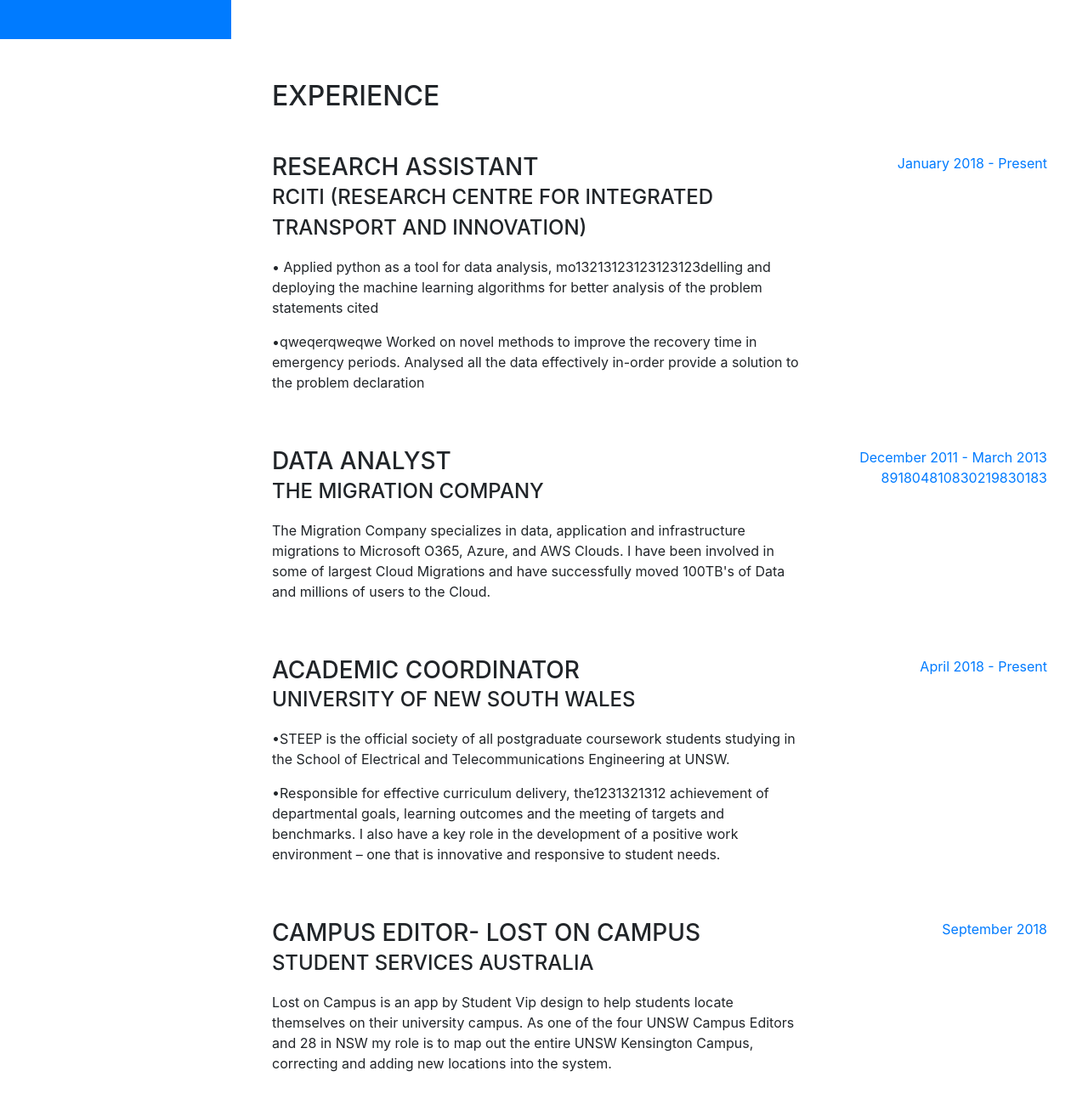
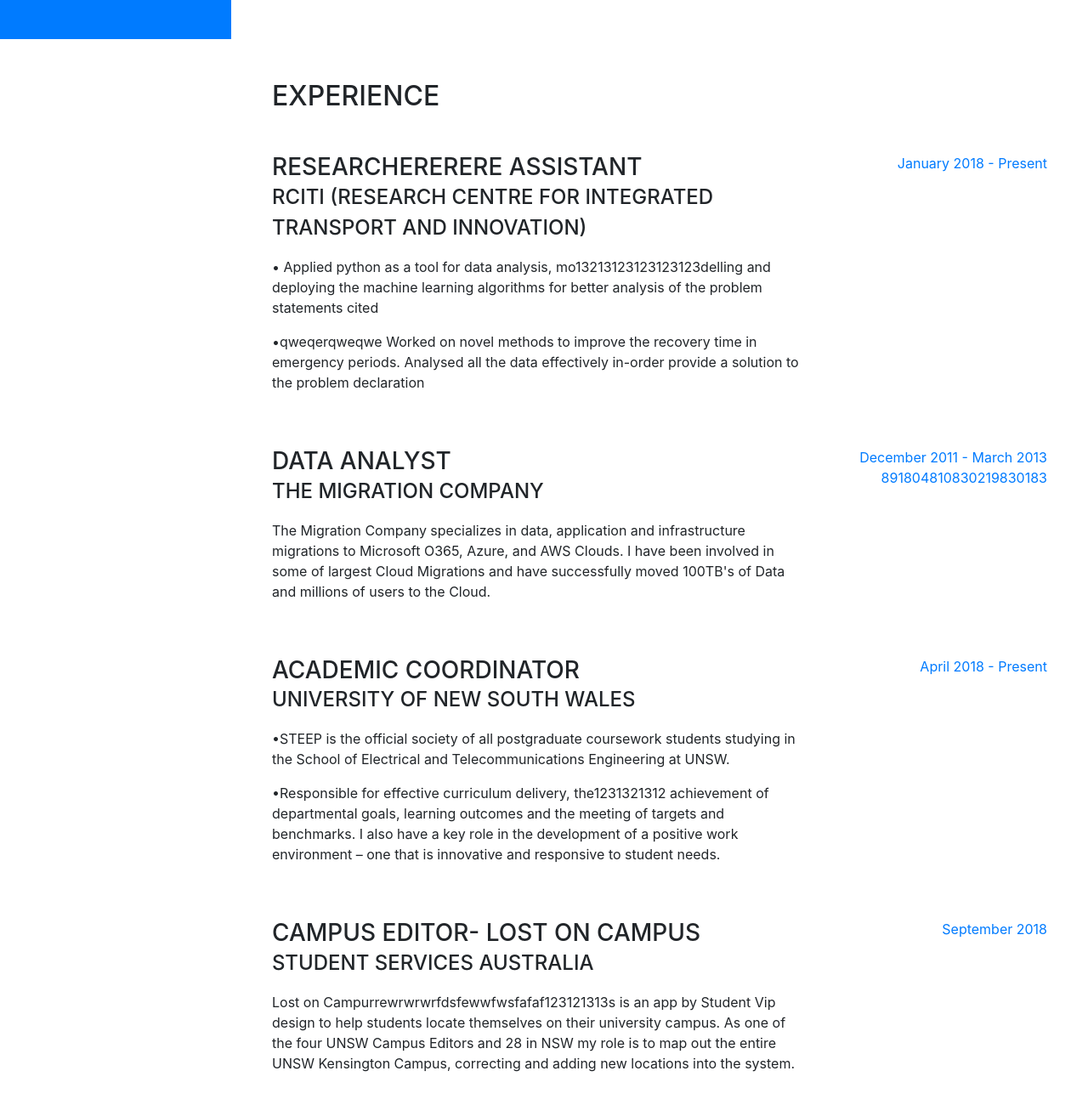
Before and after one commit to VikranthSubramanian/VikranthSubramanian.github.io, a website with bundled scripts: page index.html in a window 1280 px wide. Shown: the part 754-2054 px from the top of the page at 85% size. Built offline with nearby package versions, Linux system fonts and the light colour scheme; a web font is replaced by a local one.

Commit message:
Update index.html

```diff
--- a/index.html
+++ b/index.html
@@ -89,7 +89,7 @@
 
           <div class="resume-item d-flex flex-column flex-md-row mb-5">
             <div class="resume-content mr-auto">
-              <h3 class="mb-0">Research Assistant</h3>
+              <h3 class="mb-0">Researchererere Assistant</h3>
               <div class="subheading mb-3">rCITI (Research Centre for Integrated Transport and Innovation)</div>
               <p>• Applied python as a tool for data analysis, mo13213123123123123delling and deploying the machine learning algorithms for better analysis of the problem statements cited</p>
               <p>•qweqerqweqwe Worked on novel methods to improve the recovery time in emergency periods. Analysed all the data effectively in-order provide a solution to the problem declaration</p>
@@ -129,7 +129,7 @@
             <div class="resume-content mr-auto">
               <h3 class="mb-0">Campus editor- lost on campus</h3>
               <div class="subheading mb-3">STUDENT SERVICES AUSTRALIA</div>
-              <p>Lost on Campus is an app by Student Vip design to help students locate themselves on their university campus. As one of the four UNSW Campus Editors and 28 in NSW my role is to map out the entire UNSW Kensington Campus, correcting and adding new locations into the system.</p>
+              <p>Lost on Campurrewrwrwrfdsfewwfwsfafaf123121313s is an app by Student Vip design to help students locate themselves on their university campus. As one of the four UNSW Campus Editors and 28 in NSW my role is to map out the entire UNSW Kensington Campus, correcting and adding new locations into the system.</p>
             </div>
             <div class="resume-date text-md-right">
               <span class="text-primary">September 2018</span>
```
